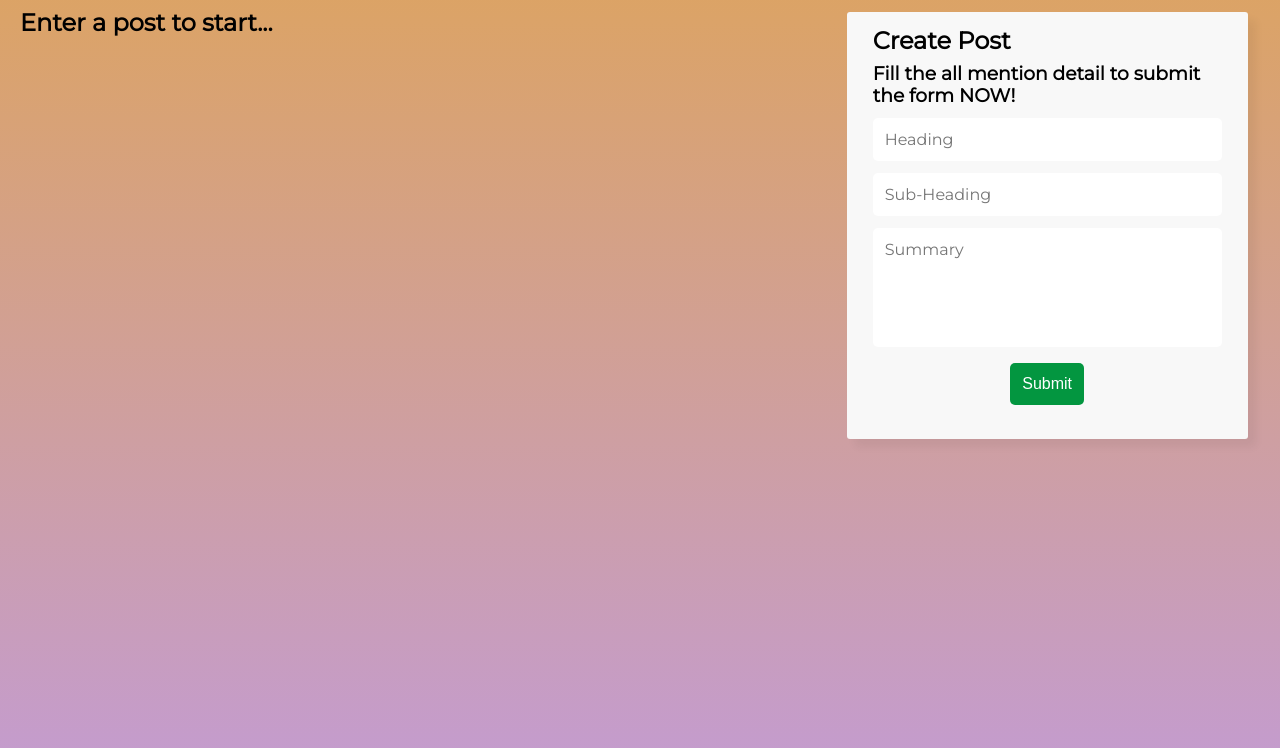
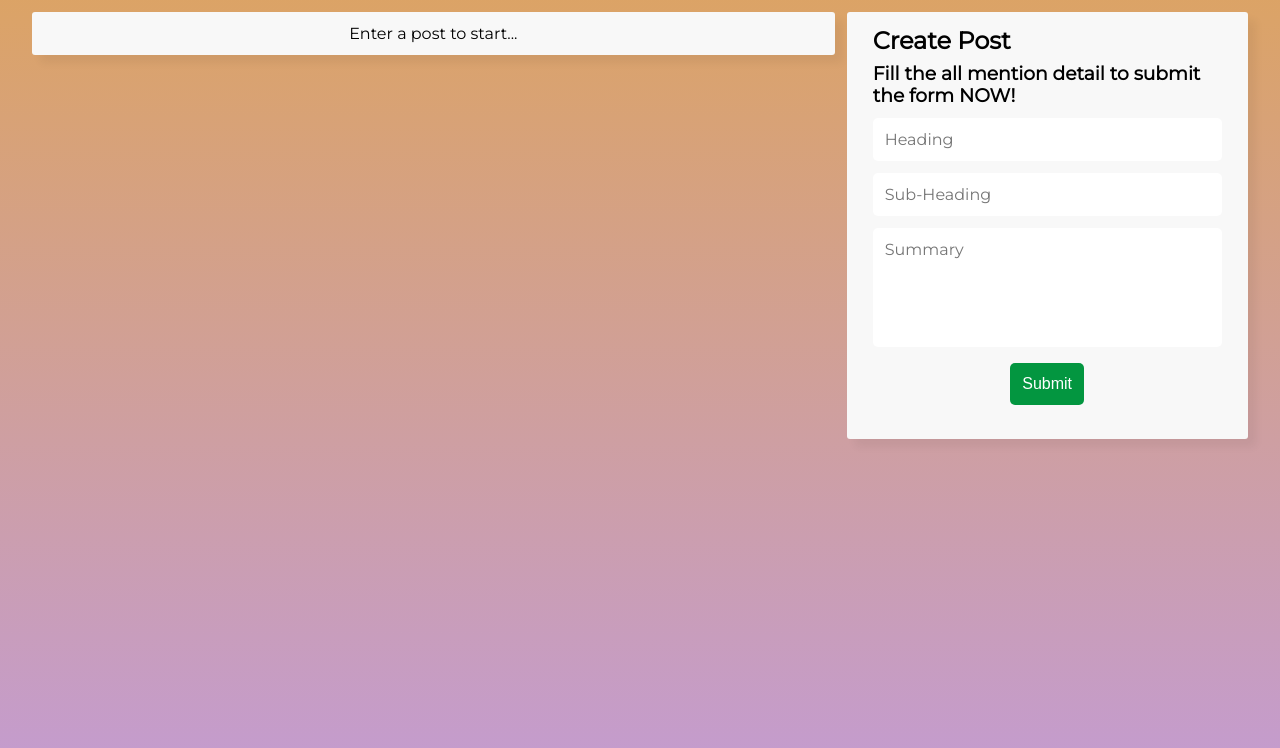
Before and after one commit to AstrosWin2022/Erik-Barron-Frontend-Task-Assignment, a React (Create React App) app: page / in a window 1280 px wide. Shown: the top 748 px of the page. Built offline with nearby package versions, Linux system fonts and the light colour scheme.

Commit message:
Change class names

```diff
--- a/src/components/Posts/Posts.tsx
+++ b/src/components/Posts/Posts.tsx
@@ -16,7 +16,7 @@ const Post = () => {
 
   return (
     <>
-      <ul className="cards" >
+      <ul className="cardList" >
         <>
           {_postData.posts.map((item: any, i: any) => {
             return (
@@ -32,8 +32,8 @@ const Post = () => {
           })}
 
           {_postData.posts.length === 0 && (
-            <li>
-              <h1>Enter a post to start...</h1>
+            <li className="noCards">
+              <div>Enter a post to start...</div>
             </li>
           )}
         </>
--- a/src/components/Posts/styles.css
+++ b/src/components/Posts/styles.css
@@ -1,13 +1,13 @@
 @import url(https://fonts.googleapis.com/css?family=Montserrat);
 
-ul.cards {
+ul.cardList {
     list-style-type: none;
     display: flex;
     flex-direction: row;
     flex-wrap: wrap;
     width: 100%;
     margin: 0;
-    padding: 0
+    padding: 0;
 }
 
 .card {
@@ -18,3 +18,13 @@ ul.cards {
     margin: 0 .75rem 1.5rem .75rem;
     padding: .75rem;
 }
+
+.noCards {
+    flex: 1;
+    text-align: center;
+    background-color: rgb(248, 248, 248);
+    border-radius: 3px;
+    box-shadow: .5rem .5rem .5rem rgba(25, 25, 25, .05) !important;
+    margin: 0 .75rem 1.5rem .75rem;
+    padding: .75rem;
+}
```
